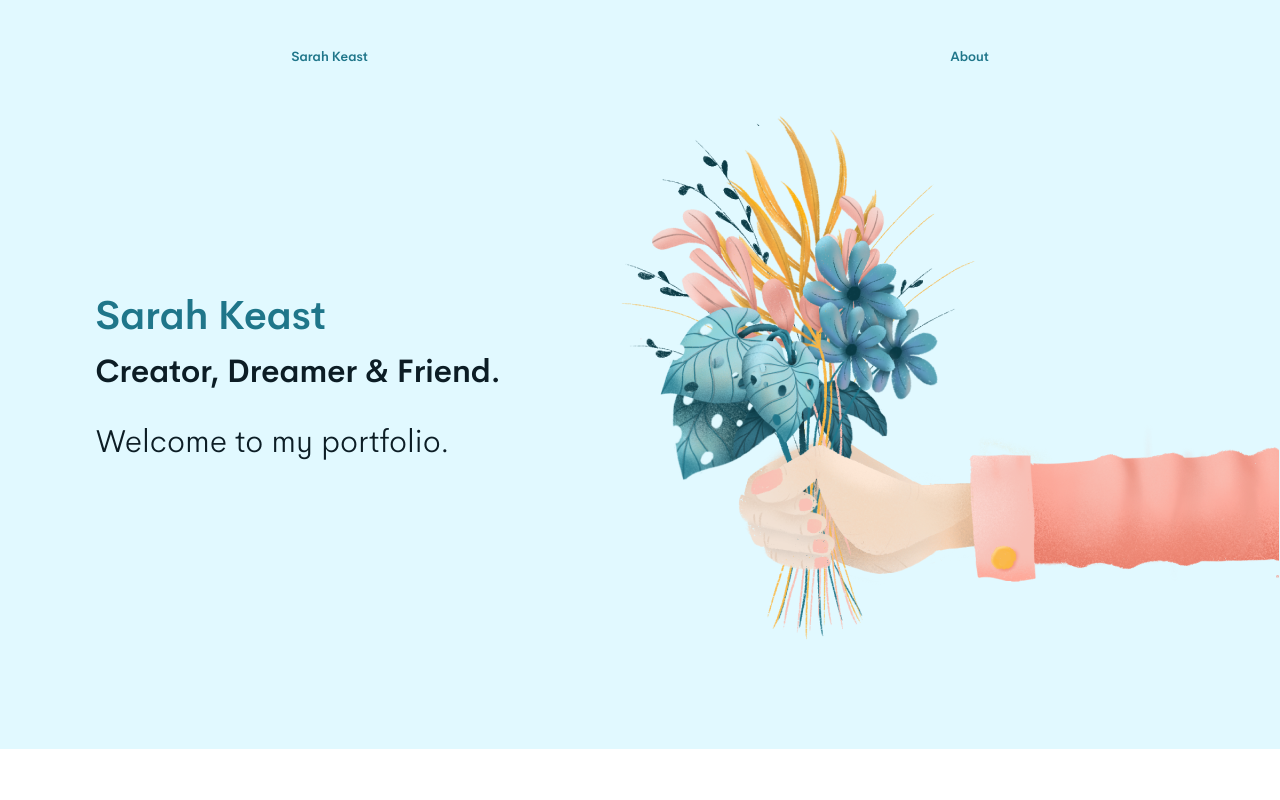
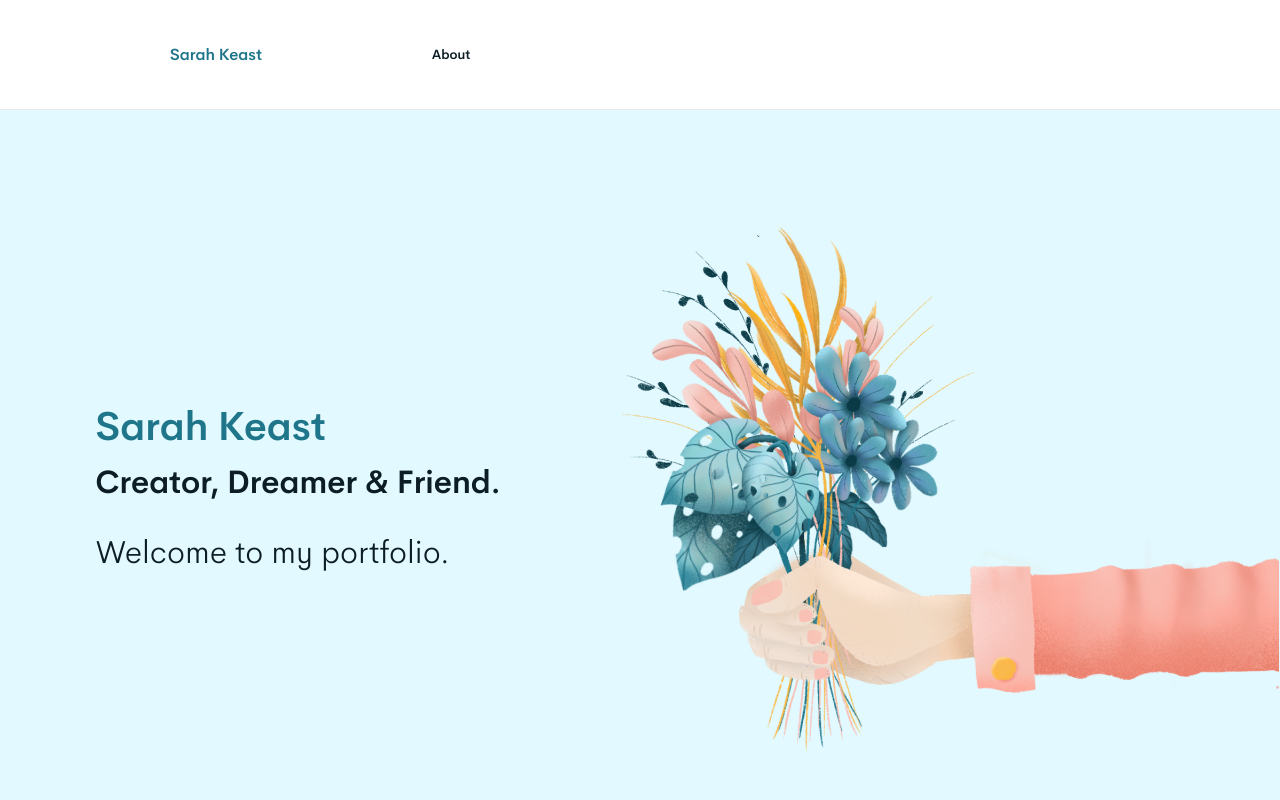
Before and after one commit to JoelChev/sarahhkeast_portfolio, a React (Create React App) app in the folder sarahhkeast_portfolio/: page / in a window 1280 px wide. Shown: the top 800 px of the page. Built offline with nearby package versions, Linux system fonts and the light colour scheme.

Commit message:
Fixed up the header

```diff
--- a/sarahhkeast_portfolio/src/pages/landing-page.jsx
+++ b/sarahhkeast_portfolio/src/pages/landing-page.jsx
@@ -13,38 +13,17 @@ const landingPage = 'landingPage';
 
 class LandingPage extends Component {
 
-    state = {
-        isTop: true
-    }
-
-    handleScroll = (event) => {
-        console.log("Yo");
-        const { isTop } = this.state;
-        console.log(isTop);
-        console.log(window.scrollY);
-        if (window.scrollY === 0 && !isTop) {
-            this.setState({ isTop: true });
-        } else if (window.scrollY !== 0 && isTop) {
-            this.setState({ isTop: false });
-        }
-    }
-
-    componentDidMount() {
-        this.setState({ isTop: window.pageYOffset === 0 })
-        window.addEventListener('scroll', this.handleScroll);
-    }
-
-    componentWillUnmount() {
-        window.removeEventListener('scroll', this.handleScroll);
-    }
-
     render() {
-        const { isTop } = this.state;
         return (
             <div className={`${landingPage}`}>
-                <div className={classnames(`${landingPage}__header`, !isTop ? `${landingPage}__header--white` : '')} id='header'>
-                    <span className={`${landingPage}__header-name`}>Sarah Keast</span>
-                    <span className={`${landingPage}__header-about`}>About</span>
+                <div className={`${landingPage}__header`}>
+                    <div className={`${landingPage}__header-text-container`}>
+                        <span className={`${landingPage}__header-name`}>Sarah Keast</span>
+                        <span className={`${landingPage}__header-about`}>About</span>
+                    </div>
+                    <div className={`${landingPage}__header-space-container`}>
+
+                    </div>
                 </div>
                 <div className={`${landingPage}__hero`}>
                     <div className={`${landingPage}__text-container`}>
--- a/sarahhkeast_portfolio/src/styles/landing-page.scss
+++ b/sarahhkeast_portfolio/src/styles/landing-page.scss
@@ -11,30 +11,36 @@
         display: flex;
         position: sticky;
         top: 0;
-        margin-bottom: -90px;
-        margin-top: 24px;
-        padding: 16px 0;
-        &--white {
-            background: $color-white;
-            padding-top: 30px;
-        }
+        height: 109px;
+        background: $color-white;
+        border-bottom: 1px solid $color-grey-border;
+        z-index: 10;
+    }
+
+    &__header-text-container {
+        width: 50%;
+        display: flex;
+        align-items: center;
+        justify-content: space-evenly;
     }
 
     &__header-name{
-        flex: 0.5 1 auto;
         color: $color-blue-1;
         font-weight: 500;
-        font-size: 13.2791px;
+        font-size: 16px;
         line-height: 33px;
         align-items: flex-start;
     }
 
     &__header-about {
-        flex: 0.5 1 auto;
-        color: $color-blue-1;
+        color: $color-black;
         font-weight: 500;
         font-size: 13.2791px;
         line-height: 33px;
+    }
+
+    &__header-space-container {
+        width: 50%;
     }
 
     &__hero {
@@ -153,7 +159,7 @@
         align-items: flex-end;
         background: $color-grey-background;
         border-radius: 8px;
-        height: 554px;
+        height: 484px;
         position: relative;
         width: 71%;
     }
--- a/sarahhkeast_portfolio/src/styles/variables.scss
+++ b/sarahhkeast_portfolio/src/styles/variables.scss
@@ -1,5 +1,6 @@
 $color-white: #FFFFFF;
 $color-grey-background: #f8f8f8;
+$color-grey-border: #e9e9e9;
 $color-black: #0C1D25;
 $color-blue-1: #1F768A;
 $color-blue-2:#E1F9FF;
```
